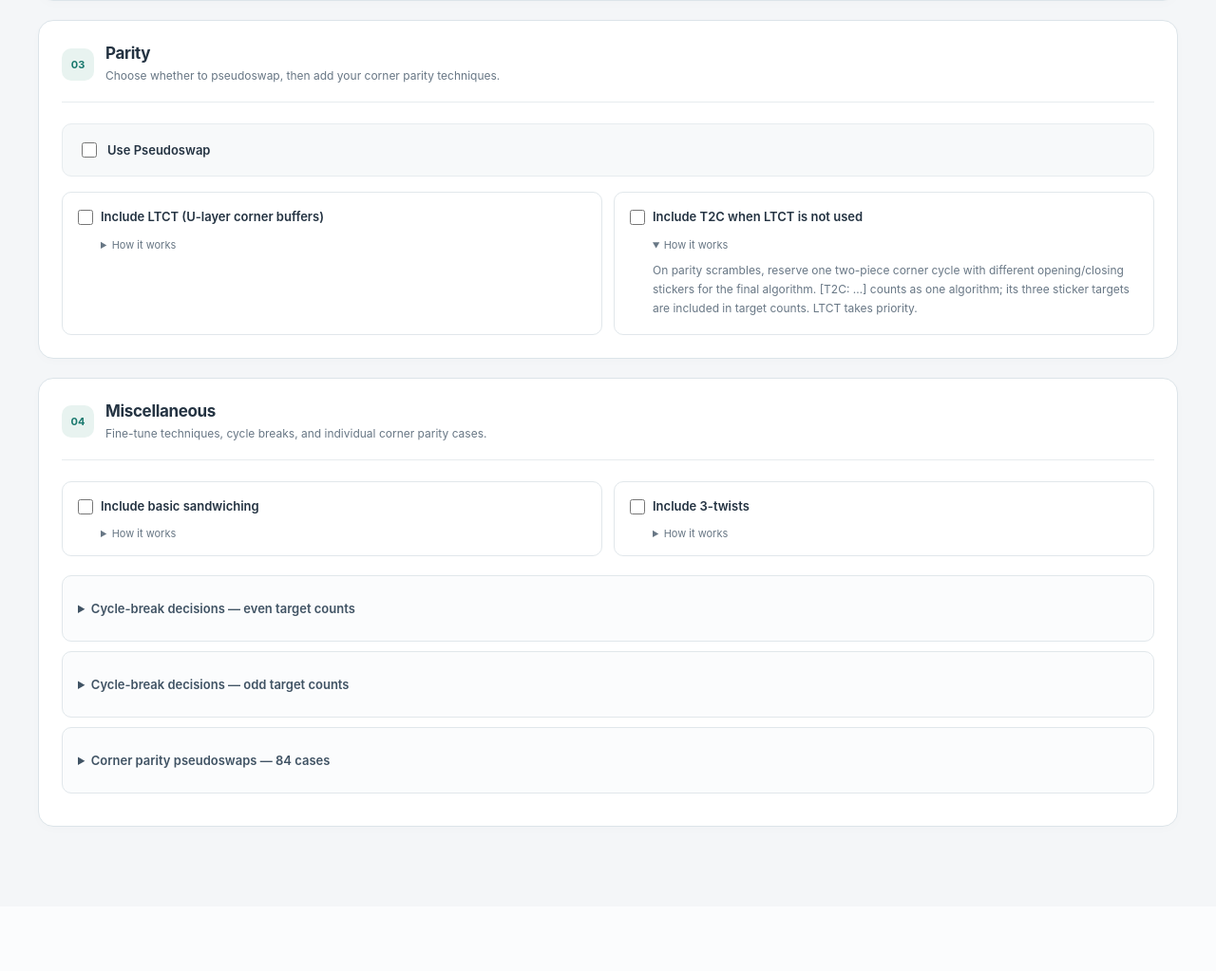
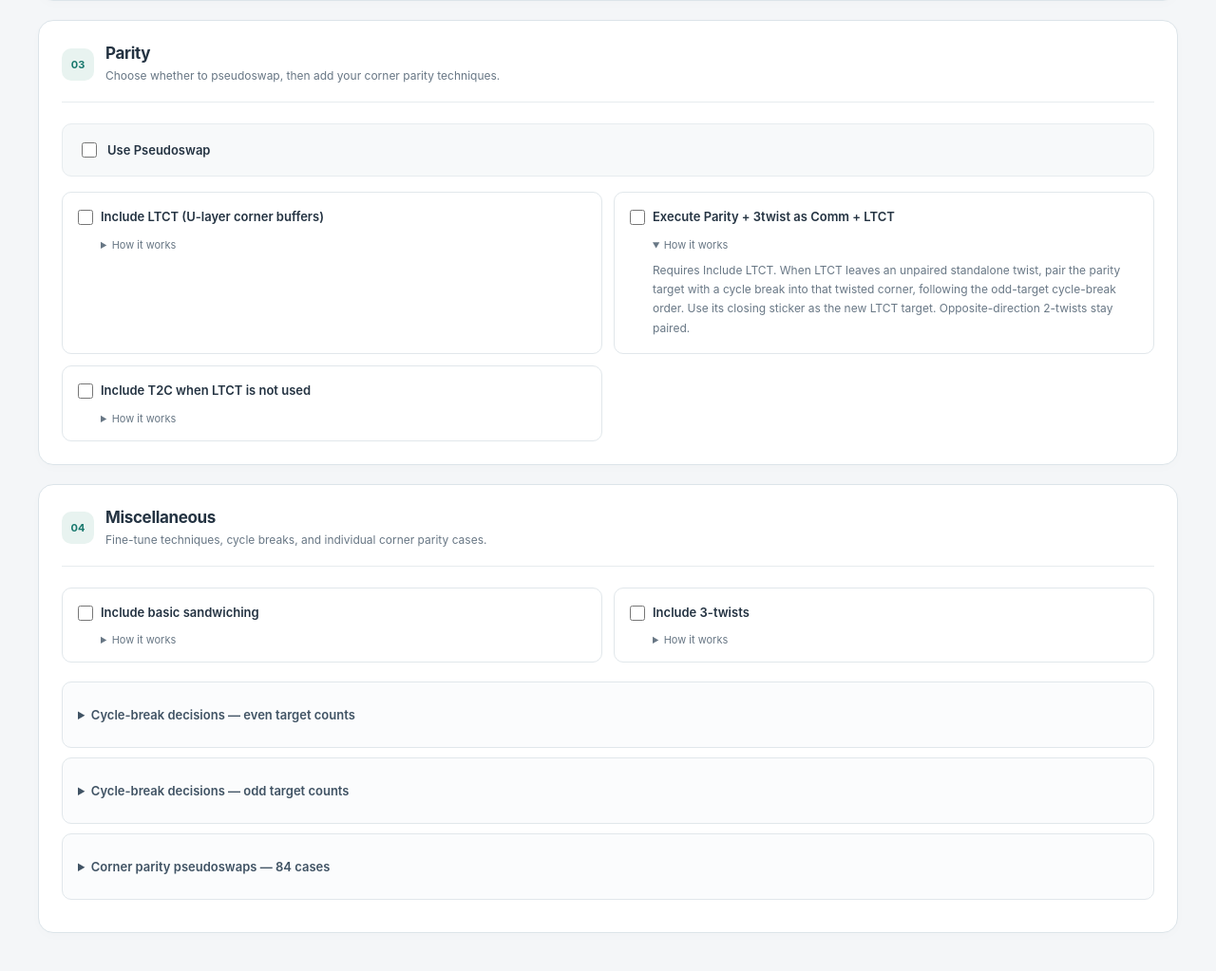
Before and after one commit to TommyCherry/Rubiks-Cube-Blind-Tracer, a Flask app: page / in a window 1280 px wide, after a click on "How it works". Shown: the part 1970-2993 px from the top of the page at 95% size. Before the commit the page ends 2841 px from the top, so only its background shows below. Run offline with Flask 3, Linux system fonts and the light colour scheme.

Commit message:
add slice move functionality + comm+LTCT niche option

```diff
--- a/Cube.py
+++ b/Cube.py
@@ -1201,7 +1201,19 @@
         face_map["L"] = old["D"]
 
     def apply_scramble(self, scramble):
-        moves = scramble.split()
+        # Expand slices before processing so their wide turns update the
+        # reference frame for all following moves in the same scramble.
+        slice_moves = {
+            "E": "Uw' U", "E'": "Uw U'",
+            "M": "Rw' R", "M'": "Rw R'",
+            "S": "Fw F'", "S'": "Fw' F",
+        }
+        moves = []
+        for move in scramble.split():
+            if move in {"E2", "M2", "S2"}:
+                moves.extend(slice_moves[move[0]].split() * 2)
+            else:
+                moves.extend(slice_moves.get(move, move).split())
 
         valid_faces = {"U", "R", "F", "D", "L", "B"}
 
--- a/app.py
+++ b/app.py
@@ -274,7 +274,7 @@
 
 def _trace_scramble(scramble, *, edge_buffer, corner_buffer, use_pseudoswap,
                    pseudoswap_edge_1, pseudoswap_edge_2, floating_buffers,
-                   letter_scheme, corner_floating_buffers=None, edge_flip_order=None, include_basic_sandwiching=False, include_ltct=False, include_t2c=False, include_3twist=False, edge_even_cycle_break_order=None, corner_even_cycle_break_order=None, edge_odd_cycle_break_order=None, corner_odd_cycle_break_order=None, edge_odd_cycle_break_overrides=None, corner_odd_cycle_break_overrides=None):
+                   letter_scheme, corner_floating_buffers=None, edge_flip_order=None, include_basic_sandwiching=False, include_ltct=False, include_t2c=False, include_3twist=False, include_parity_3twist=False, edge_even_cycle_break_order=None, corner_even_cycle_break_order=None, edge_odd_cycle_break_order=None, corner_odd_cycle_break_order=None, edge_odd_cycle_break_overrides=None, corner_odd_cycle_break_overrides=None):
     """Shared tracing and memo formatting for individual and bulk input."""
     cube = Cube()
     cube.apply_scramble(scramble)
@@ -368,6 +368,24 @@
     finally:
         cube.corner_ori = original_corner_ori
         cube.corner_perm = original_corner_perm
+
+    # Extend the final parity target through one unpaired twist, leaving
+    # its closing sticker for LTCT. Opposite-direction twist pairs stay intact.
+    if (include_parity_3twist and ltct_active and len(corner_trace) % 2
+            and len(twist_positions[ltct_direction])
+            - len(twist_positions[3 - ltct_direction]) >= 2):
+        parity_target = format_corner_trace([corner_trace[-1]])[0]
+        order = (corner_odd_cycle_break_overrides or {}).get(
+            parity_target, corner_odd_cycle_break_order)
+        if order is None:
+            order = CORNER_BUFFER_ORDER
+        position = next(p for p in order
+                        if p in twist_positions[ltct_direction] and p != ltct_position)
+        cycle = [(position, 0), (position, (-ltct_direction) % 3)]
+        corner_trace.extend(cycle)
+        corner_cycles.append(cycle)
+        corner_cycle_breaks.append(position)
+        twist_positions[ltct_direction].remove(position)
 
     # Convert each cycle to readable sticker targets
     edge_cycle_targets = [
@@ -762,6 +780,7 @@
     bulk_results = []
     include_t2c = form.get("include_t2c") == "on"
     include_ltct = form.get("include_ltct") == "on"
+    include_parity_3twist = form.get("include_parity_3twist") == "on"
     include_basic_sandwiching = form.get("include_basic_sandwiching") == "on"
     include_3twist = form.get("include_3twist") == "on"
     bulk_stats = None
@@ -886,6 +905,7 @@
                 include_3twist=include_3twist,
                 include_t2c=include_t2c,
                 include_ltct=include_ltct,
+                include_parity_3twist=include_parity_3twist,
                 include_basic_sandwiching=include_basic_sandwiching,
                 edge_buffer=edge_buffer, corner_buffer=corner_buffer,
                 use_pseudoswap=use_pseudoswap,
@@ -955,6 +975,7 @@
         include_3twist=include_3twist,
         include_t2c=include_t2c,
         include_ltct=include_ltct,
+        include_parity_3twist=include_parity_3twist,
         include_basic_sandwiching=include_basic_sandwiching,
         scramble=scramble,
 
@@ -1009,7 +1030,8 @@
     if bulk_results:
         metadata = dict(bulk_stats=bulk_stats, bulk_total=len(bulk_results),
                         include_basic_sandwiching=include_basic_sandwiching,
-                        include_ltct=include_ltct, include_t2c=include_t2c)
+                        include_ltct=include_ltct,
+                        include_parity_3twist=include_parity_3twist, include_t2c=include_t2c)
         context.update(bulk_batch_id=save_bulk_batch(bulk_results, metadata),
                        bulk_total=len(bulk_results),
                        bulk_alg_counts=sorted({row["alg_count"] for row in bulk_results if "error" not in row}),
--- a/templates/bulk_results.html
+++ b/templates/bulk_results.html
@@ -50,7 +50,8 @@
     <p class="bulk-definition">Each two-letter pair in [Flips: …] identifies one flipped edge, not two targets.
         Flips are excluded from target counts and averages. The selected edge buffer is excluded from the flip list and count.</p>
     <p class="bulk-definition">Each letter in [CW Twists: …] or [CCW Twists: …] identifies one twisted corner.
-        Twists are excluded from target counts and averages, and the selected corner buffer is excluded from twist lists and counts.</p>
+        Twists are excluded from target counts and averages, and the selected corner buffer is excluded from twist lists and counts.
+        With Execute Parity + 3twist as Comm + LTCT, the twist traced through a cycle break contributes two targets and is removed from standalone twist counts.</p>
     <p class="bulk-definition">Estimated algorithms = ceil(edge targets ÷ 2) + ceil(corner targets ÷ 2) + ceil(flipped edges ÷ 2) + min(CW twists, CCW twists) + |CW twists − CCW twists|.
         A marked T2C cycle counts as one final algorithm; its three targets are excluded from ordinary target-pair algorithm estimates. Each applied LTCT subtracts one algorithm for the twist combined with parity. CW/CCW counts include the corner marked LTCT. When basic sandwiching is enabled, each highlighted sandwich subtracts one algorithm. Target counts stay unchanged.
         Buffers count only those used for targets, with edges and corners counted separately.
--- a/templates/index.html
+++ b/templates/index.html
@@ -971,6 +971,10 @@
 <details class="technique-help"><summary>How it works</summary><p class="bulk-definition">On parity scrambles with unequal CW/CCW twist counts, combine parity with one twist from the larger group.
                 LTCT and T2C are unavailable from D-layer corner buffers. UFL forces UF/UL pseudoswap, UBR forces UB/UR, and UBL forces UB/UL, including after floating. UFR uses your selected pseudoswap edges. The marked [LTCT] twist saves one algorithm by sharing the parity algorithm.
                 Balanced twist counts and non-parity scrambles are unchanged.</p></details></div><div class="technique-card"><label class="memo-setting">
+                <input type="checkbox" id="include-parity-3twist" name="include_parity_3twist" value="on" {% if include_parity_3twist %}checked{% endif %}>
+                Execute Parity + 3twist as Comm + LTCT
+            </label>
+<details class="technique-help"><summary>How it works</summary><p class="bulk-definition">Requires Include LTCT. When LTCT leaves an unpaired standalone twist, pair the parity target with a cycle break into that twisted corner, following the odd-target cycle-break order. Use its closing sticker as the new LTCT target. Opposite-direction 2-twists stay paired.</p></details></div><div class="technique-card"><label class="memo-setting">
                 <input type="checkbox" id="include-t2c" name="include_t2c" value="on" {% if include_t2c %}checked{% endif %}>
                 Include T2C when LTCT is not used
             </label>
```
Also changed, not shown: tests/test_parity_3twist.py (added, +66 -0 lines), tests/test_slice_moves.py (added, +39 -0 lines).
